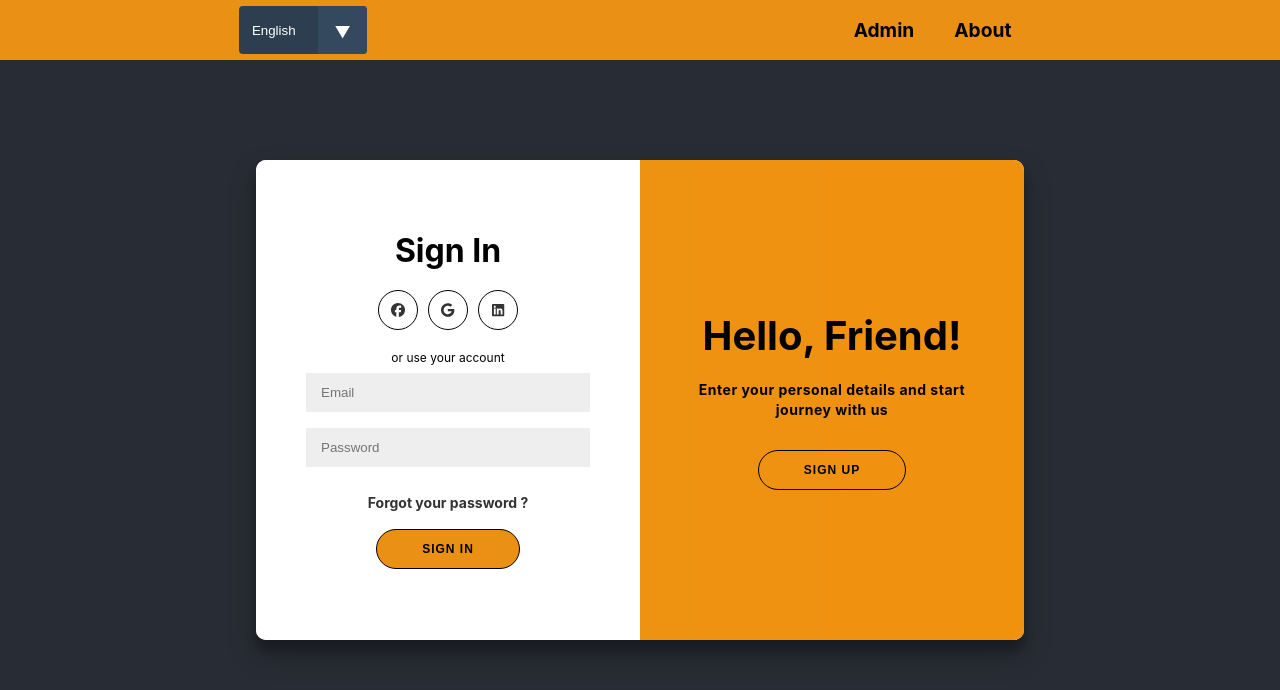
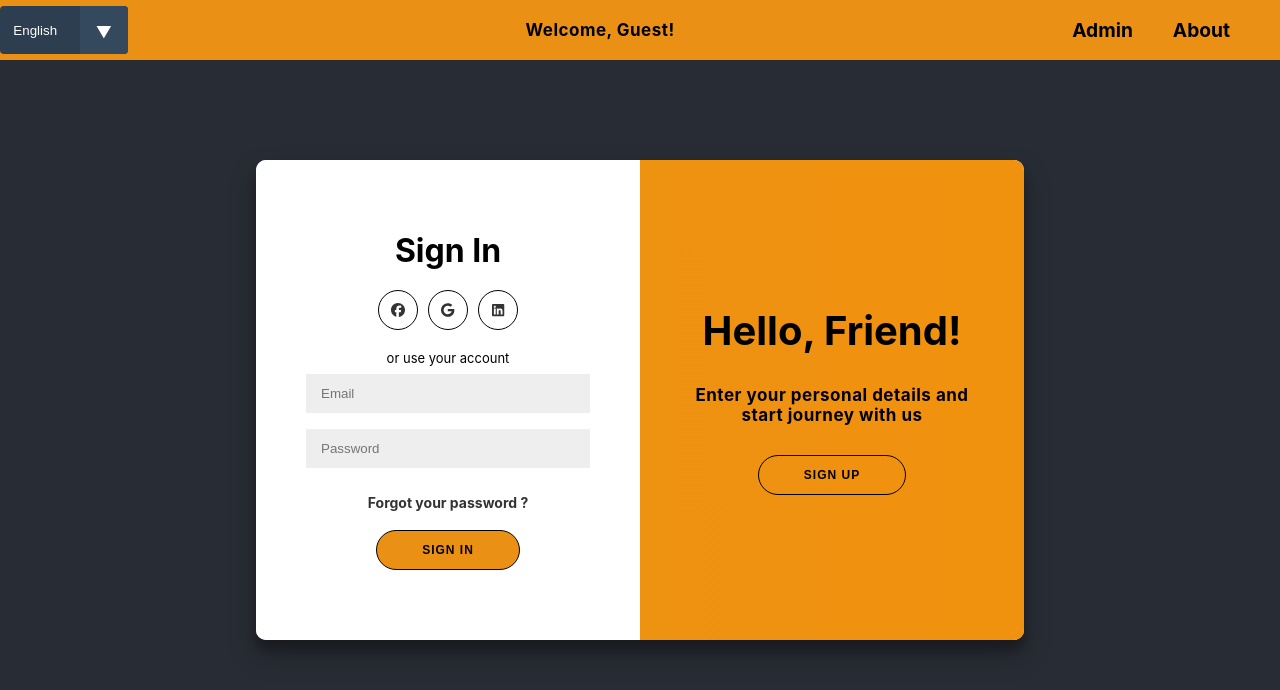
Before and after one commit to talgalm/beautiful-Images, a React (Create React App) app in the folder beautiful-images-app/: page / in a window 1280 px wide. Shown: the top 690 px of the page. Built offline with nearby package versions, Linux system fonts and the light colour scheme; no server answers.

Commit message:
Complete Sign page - in and register working

```diff
--- a/beautiful-images-app/package.json
+++ b/beautiful-images-app/package.json
@@ -3,6 +3,7 @@
   "version": "0.1.0",
   "private": true,
   "dependencies": {
+    "@fortawesome/fontawesome-free": "^6.4.2",
     "@fortawesome/fontawesome-svg-core": "^6.4.2",
     "@fortawesome/free-brands-svg-icons": "^6.4.2",
     "@fortawesome/react-fontawesome": "^0.2.0",
@@ -12,6 +13,7 @@
     "firebase": "^10.5.2",
     "react": "^18.2.0",
     "react-dom": "^18.2.0",
+    "react-icons-kit": "^2.0.0",
     "react-router-dom": "^6.18.0",
     "react-scripts": "5.0.1",
     "react-select": "^5.8.0",
@@ -40,5 +42,8 @@
       "last 1 firefox version",
       "last 1 safari version"
     ]
+  },
+  "devDependencies": {
+    "@babel/plugin-proposal-private-property-in-object": "^7.21.11"
   }
 }
--- a/beautiful-images-app/src/App.css
+++ b/beautiful-images-app/src/App.css
@@ -36,12 +36,20 @@ App.css
 
 /* Top Layer Header */
 .TopLayerHeader {
-  background-color: rgb(234, 145, 21);
-  height: 60px;
-  display: flex;
-  align-items: center;
-  justify-content: space-around;
-}
+	background-color: rgb(234, 145, 21);
+	height: 60px;
+	display: flex;
+	align-items: center;
+	justify-content: space-between; /* Adjusted to space between the elements */
+  }
+  .TopLayerHeader .select {
+	margin-right: auto; /* Push the select element to the leftmost position */
+  }
+
+  .TopLayerHeader p {
+	margin-right: auto; /* Move the "Welcome" message to the left side */
+	margin-left: 10px; /* Add some left margin for spacing */
+  }
 
 .TopLayerHeader a {
   color: black;
@@ -123,6 +131,8 @@ select::-ms-expand {
   height: 3em;
   border-radius: .25em;
   overflow: hidden;
+  margin-right: auto; /* Push it to the leftmost position */
+
 }
 /* Arrow */
 .select::after {
@@ -144,6 +154,7 @@ select::-ms-expand {
 body {
   color: #fff;
   background: var(--background-gradient);
+  overflow: hidden; /* This will disable scrolling */
 }
 
 a {
@@ -210,7 +221,10 @@ p {
 	font-size: 14px;
 	line-height: 20px;
 	letter-spacing: 0.5px;
-	margin: 20px 0 30px;
+	margin: 30px 0 30px;
+	color: black;
+	font-weight: bold;
+	font-size: 17px;
 }
 
 span {
--- a/beautiful-images-app/src/App.js
+++ b/beautiful-images-app/src/App.js
@@ -9,6 +9,7 @@ import { BrowserRouter as Router, Route, Routes } from 'react-router-dom';
 
 import { FontAwesomeIcon } from '@fortawesome/react-fontawesome';
 import { faFacebook, faGoogle, faLinkedin } from '@fortawesome/free-brands-svg-icons';
+
 
 import { Link } from 'react-router-dom';
 
@@ -25,10 +26,85 @@ const App = () => {
 
   const handleSignUpClick = () => {
     setSignUpActive(true);
+    setEmail('');
+    setPassword('');
   };
 
   const handleSignInClick = () => {
     setSignUpActive(false);
+    setEmail('');
+    setPassword('');
+  };
+
+  const [user, setUser] = useState(null);
+  const [email, setEmail] = useState('');
+  const [password, setPassword] = useState('');
+  const [errorMsg, setErrorMsg] = useState('');
+
+  useEffect(() => {
+    observeAuthState((currentUser) => {
+      setUser(currentUser);
+    });
+  }, []);
+
+  const handleEmailChange = (event) => {
+    setErrorMsg('')
+    setEmail(event.target.value);
+  };
+
+  const handlePasswordChange = (event) => {
+    setErrorMsg('')
+    setPassword(event.target.value);
+  };
+
+  const handleAddNewUser = async () => {
+    try {
+
+      const emailRegex = /^[^\s@]+@[^\s@]+\.[^\s@]+$/;
+      if (!emailRegex.test(email))
+      {
+        setErrorMsg('Invalid email format');
+      }
+      else
+      {
+        const passwordRegex = /^(?=.*[a-z])(?=.*[A-Z])(?=.*\d)(?=.*[@$!%*?&])[A-Za-z\d@$!%*?&]{8,}$/;
+        if (!passwordRegex.test(password))
+        {
+          setErrorMsg('Password must be at least 8 characters long and contain at least one uppercase letter, one lowercase letter, one digit, and one special character.');
+        }
+        else
+        {
+          await addNewUser(email, password);
+          setEmail('');
+          setPassword('');
+          setErrorMsg('');
+        }
+      }
+    } catch (error) {
+      console.error("Error adding a new user: ", error);
+    }
+  };
+
+  const handleSignInGoogle = async () => {
+    try {
+      await signInWithGoogle();
+    } catch (error) {
+      console.error("Error signing in: ", error);
+    }
+  };
+
+  const handleSignIn = async () => {
+    try {
+      const email = 'user@example.com';
+      const password = 'password123';
+
+      await signInUser(email, password);
+    } catch (error) {
+      console.error("Error signing in: ", error);
+    }
+  };
+  const handleSignOut = async () => {
+    await signOut(auth);
   };
 
   return (
@@ -45,6 +121,8 @@ const App = () => {
                 <option value="he">עברית</option>
               </select>
             </div>
+            <p>Welcome, {user ? user.email : 'Guest'}!</p>
+
             <ul>
               <li>
                 <Link to="/admin">{translations.Admin[currentLanguage]}</Link>
@@ -52,9 +130,17 @@ const App = () => {
               <li>
                 <Link to="/enter">About</Link>
               </li>
+              <li>
+                  {user ? (
+                    <Link onClick={handleSignOut}>Sign Out</Link>
+                  ) : (
+                    <h></h>
+                  )}
+              </li>
             </ul>
           </nav>
         </header>
+
 
         <div className="ContentBelowHeader">
           <div className={`container ${isSignUpActive ? 'right-panel-active' : ''}`} id="container">
@@ -66,17 +152,17 @@ const App = () => {
                     <FontAwesomeIcon icon={faFacebook} />
                   </a>
                   <a href="#" className="social">
-                    <FontAwesomeIcon icon={faGoogle} />
+                    <FontAwesomeIcon icon={faGoogle} onClick={handleSignInGoogle} />
                   </a>
                   <a href="#" className="social">
                     <FontAwesomeIcon icon={faLinkedin} />
                   </a>
                 </div>
-                <span>{translations.EmailRegistration[currentLanguage]}</span>
-                <input type="text" placeholder="Name" />
-                <input type="email" placeholder="Email" />
-                <input type="password" placeholder="Password" />
-                <button>{translations.SignUp[currentLanguage]}</button>
+                <span style={{fontSize:'13px'}}>{translations.EmailRegistration[currentLanguage]}</span>
+                <input type="email" placeholder="Email" value={email} onChange={handleEmailChange}/>
+                <input type="password" placeholder="Password" value={password} onChange={handlePasswordChange} />
+                <button onClick={handleAddNewUser}>{translations.SignUp[currentLanguage]}</button>
+                <span  style={{ color: 'red', fontSize:'12px'}}>{errorMsg}</span>
               </form>
             </div>
             <div className="form-container sign-in-container">
@@ -87,17 +173,17 @@ const App = () => {
                       <FontAwesomeIcon icon={faFacebook} />
                     </a>
                     <a href="#" className="social">
-                      <FontAwesomeIcon icon={faGoogle} />
+                      <FontAwesomeIcon icon={faGoogle} onClick={handleSignInGoogle} />
                     </a>
                     <a href="#" className="social">
                       <FontAwesomeIcon icon={faLinkedin} />
                     </a>
                   </div>
-                <span>{translations.UseYourAccount[currentLanguage]}</span>
-                <input type="email" placeholder="Email" />
-                <input type="password" placeholder="Password" />
+                  <span style={{fontSize:'13px'}}>{translations.UseYourAccount[currentLanguage]}</span>
+                <input type="email" placeholder="Email" value={email} onChange={handleEmailChange}/>
+                <input type="password" placeholder="Password" value={password} onChange={handlePasswordChange}/>
                 <a href="#">{translations.ForgetPassword[currentLanguage]}</a>
-                <button>{translations.SignIn[currentLanguage]}</button>
+                <button onClick={handleSignIn}>{translations.SignIn[currentLanguage]}</button>
               </form>
             </div>
             <div className="overlay-container">
@@ -119,6 +205,7 @@ const App = () => {
               </div>
             </div>
           </div>
+
           <Routes>
             <Route path="admin/" element={<Admin />} />
             <Route path="/enter" element={<Enter />} />
--- a/beautiful-images-app/src/Firebase/FirebaseAuth.js
+++ b/beautiful-images-app/src/Firebase/FirebaseAuth.js
@@ -16,10 +16,8 @@ const auth = getAuth(app);
 const observeAuthState = (onUserChanged) => {
     onAuthStateChanged(auth, (user) => {
       if (user) {
-        // User is signed in.
         onUserChanged(user);
       } else {
-        // No user is signed in.
         onUserChanged(null);
       }
     });
```
Also changed, not shown: 1 other file (tests, documents, lock files or other folders).
